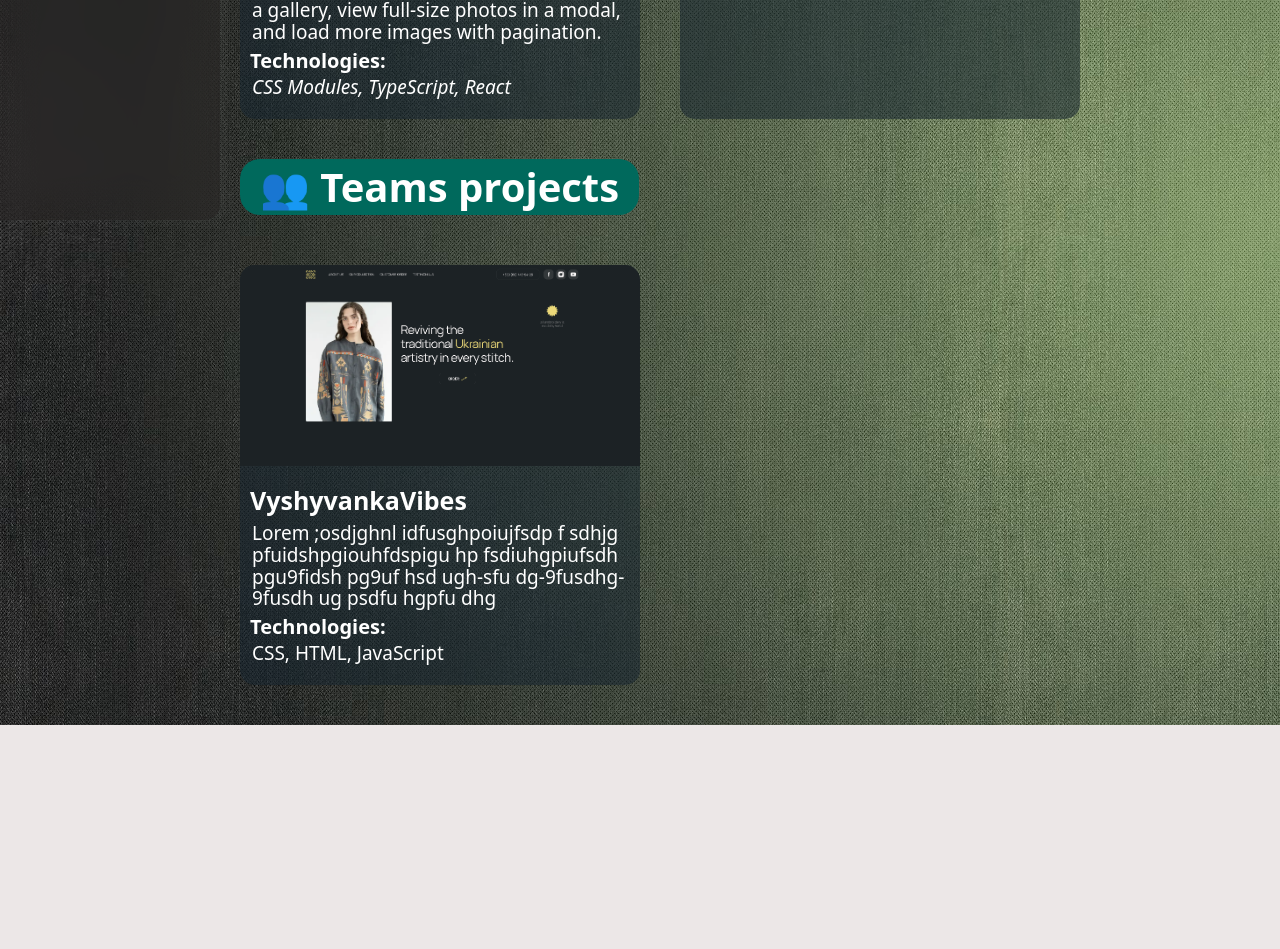
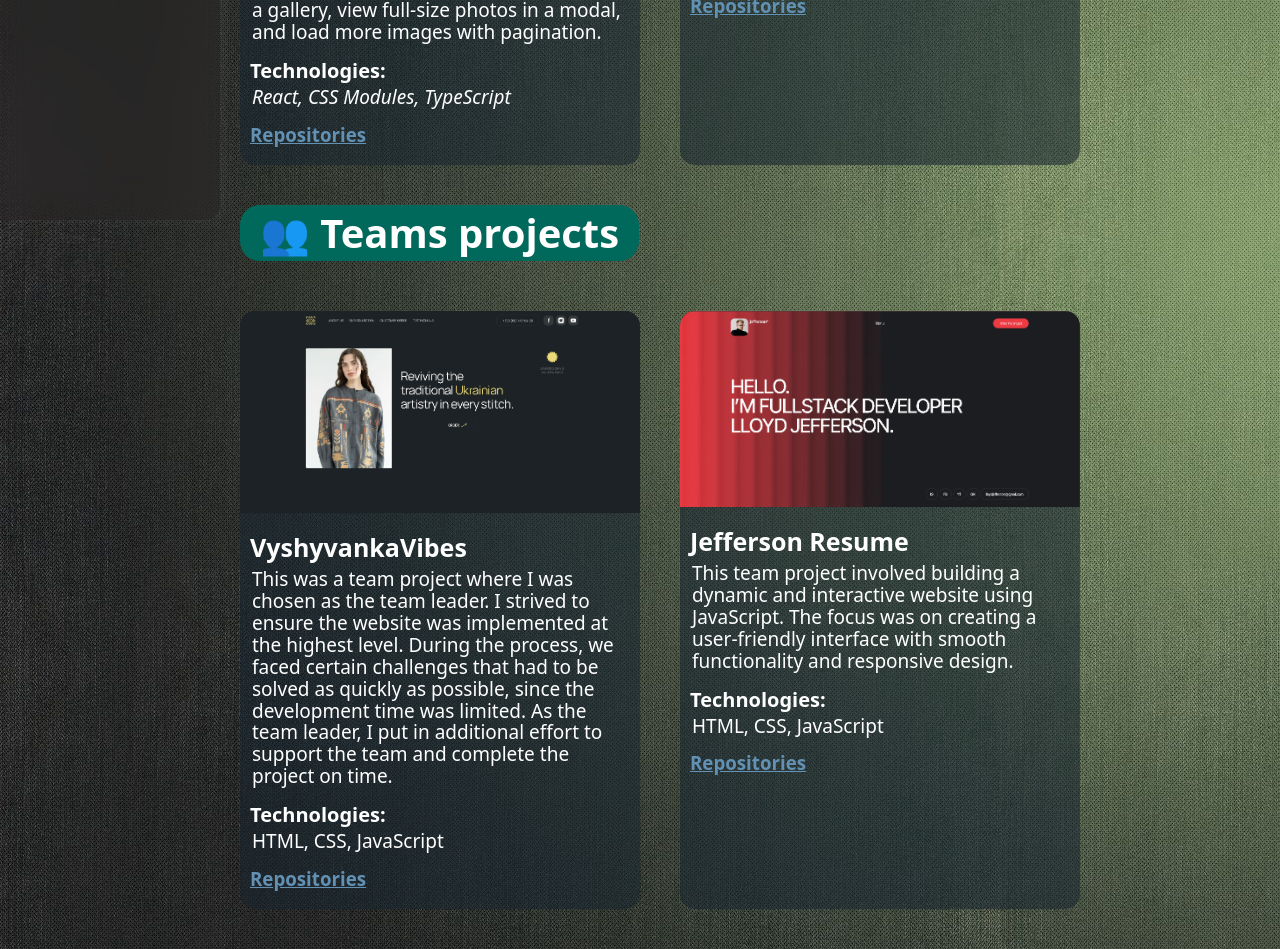
Before and after one commit to Dmytro-Hrytsyshyn/resume-site, a React (Vite) app: page /projects in a window 1280 px wide. Shown: the part 580-1529 px from the top of the page. Before the commit the page ends 1305 px from the top, so only its background shows below. Built offline with nearby package versions, Linux system fonts and the light colour scheme; a web font is replaced by a local one.

Commit message:
fix bugs add new projects and styles

```diff
--- a/src/App.module.css
+++ b/src/App.module.css
@@ -4,7 +4,7 @@
 }
 
 .content {
-  padding-right: 16px;
+  padding-right: 26px;
   margin-top: 30px;
   width: 100%;
 }
--- a/src/data/projects.jsx
+++ b/src/data/projects.jsx
@@ -6,7 +6,8 @@ export const projectList = [
     description:
       " Image Search App A simple image search application built with React, TypeScript, and the Unsplash API. Users can search for images by keyword, browse results in a gallery, view full-size photos in a modal, and load more images with pagination.",
     url: "https://ts-api-search-photo.vercel.app/",
-    language: ["CSS Modules", "TypeScript", "React"],
+    language: ["React", "CSS Modules", "TypeScript"],
+    rep: "https://github.com/Dmytro-Hrytsyshyn/TS-Api-SearchPhoto",
   },
   {
     name: "WebStudio",
@@ -15,15 +16,27 @@ export const projectList = [
     description:
       "A simple responsive web page. The project demonstrates the basics of HTML and CSS, focusing on semantic structure, styling, and adaptive layout.",
     url: "https://dmytro-hrytsyshyn.github.io/goit-markup-hw-02/index.html",
-    language: ["CSS", "HTML", "JavaScript"],
+    language: ["HTML", "CSS", "JavaScript"],
+    rep: "https://github.com/Dmytro-Hrytsyshyn/WebStudio",
   },
   {
     name: "VyshyvankaVibes",
     img: "/Image/sitePhoto/VV.png",
     type: "team",
     description:
-      "Lorem ;osdjghnl idfusghpoiujfsdp f sdhjg pfuidshpgiouhfdspigu hp fsdiuhgpiufsdh pgu9fidsh pg9uf hsd ugh-sfu dg-9fusdhg-9fusdh ug psdfu hgpfu dhg",
+      "This was a team project where I was chosen as the team leader. I strived to ensure the website was implemented at the highest level. During the process, we faced certain challenges that had to be solved as quickly as possible, since the development time was limited. As the team leader, I put in additional effort to support the team and complete the project on time.",
     url: "https://dmytro-hrytsyshyn.github.io/Fox4/",
-    language: ["CSS", "HTML", "JavaScript"],
+    language: ["HTML", "CSS", "JavaScript"],
+    rep: "https://github.com/Dmytro-Hrytsyshyn/Fox4",
+  },
+  {
+    name: "Jefferson Resume",
+    img: "/Image/sitePhoto/jeffersonResume.png",
+    type: "team",
+    description:
+      "This team project involved building a dynamic and interactive website using JavaScript. The focus was on creating a user-friendly interface with smooth functionality and responsive design.",
+    url: "https://remezovskyi2508.github.io/fullstack-developer-resume/",
+    language: ["HTML", "CSS", "JavaScript"],
+    rep: "https://github.com/remezovskyi2508/fullstack-developer-resume",
   },
 ];
--- a/src/index.css
+++ b/src/index.css
@@ -44,7 +44,3 @@ body,
   margin: 0;
   color: #ffffff;
 }
-
-.indent {
-  text-indent: 30px;
-}
--- a/src/page/CertificatePage/CertificatePage.module.css
+++ b/src/page/CertificatePage/CertificatePage.module.css
@@ -16,11 +16,16 @@
   display: none;
 }
 
+.photo {
+  width: 100%;
+  height: auto;
+}
+
 @media screen and (min-width: 1000px) {
   .certificate_list {
-    display: flex;
-    flex-wrap: wrap;
-    height: 800px;
+    grid-template-columns: 1fr 1fr;
+
+    height: 900px;
     border-radius: 15px;
   }
 
--- a/src/page/ProjectsPage/ListProjects.module.css
+++ b/src/page/ProjectsPage/ListProjects.module.css
@@ -13,6 +13,7 @@
   padding: 5px 20px;
   margin-bottom: 30px;
   font-size: 25px;
+  cursor: pointer;
 }
 
 .projects_list {
--- a/src/page/ProjectsPage/PersonalProjects/PersonalProjects.module.css
+++ b/src/page/ProjectsPage/PersonalProjects/AllProjectsStyle.module.css
@@ -6,6 +6,17 @@
   cursor: pointer;
   background-color: #17253091;
   overflow: hidden;
+}
+
+.rep_link {
+  text-decoration: underline;
+  color: #6291b4;
+  padding: 20px 0;
+  transition: 0.3s;
+}
+
+.rep_link:hover {
+  color: #a5bed1;
 }
 
 .indent {
@@ -30,9 +41,11 @@
 .span_marg {
   margin-bottom: 5px;
 }
+
 .font_style {
   font-size: 19px;
   margin-left: 2px;
+  margin-bottom: 15px;
 }
 
 @media screen and (min-width: 1000px) {
@@ -72,6 +85,7 @@
   }
 
   .project_item:hover .visit_site_container_content {
+    display: block;
     opacity: 1;
   }
 
--- a/src/page/ProjectsPage/PersonalProjects/PersonalProjects.jsx
+++ b/src/page/ProjectsPage/PersonalProjects/PersonalProjects.jsx
@@ -1,4 +1,4 @@
-import style from "../PersonalProjects/PersonalProjects.module.css";
+import style from "../PersonalProjects/AllProjectsStyle.module.css";
 
 const PersonalProjects = ({ personalProjects }) => {
   return (
@@ -27,6 +27,11 @@ const PersonalProjects = ({ personalProjects }) => {
             <p className={style.font_style}>
               <i>{item.language.join(", ")}</i>
             </p>
+            <h3>
+              <a target="_blank" className={style.rep_link} href={item.rep}>
+                Repositories
+              </a>
+            </h3>
           </div>
         </li>
       ))}
--- a/src/page/ProjectsPage/TeamProjects/TeamProjects.jsx
+++ b/src/page/ProjectsPage/TeamProjects/TeamProjects.jsx
@@ -1,4 +1,4 @@
-import style from "../PersonalProjects/PersonalProjects.module.css";
+import style from "../PersonalProjects/AllProjectsStyle.module.css";
 
 const TeamProjects = ({ teamProjects }) => {
   return (
@@ -23,6 +23,11 @@ const TeamProjects = ({ teamProjects }) => {
             </div>
             <h4 className={style.lang_title}>Technologies:</h4>
             <p className={style.font_style}>{item.language.join(", ")}</p>
+            <h3>
+              <a target="_blank" className={style.rep_link} href={item.rep}>
+                Repositories
+              </a>
+            </h3>
           </div>
         </li>
       ))}
```
Also changed, not shown: src/components/Sidebar/Sidebar.jsx (+7 -0 lines), src/components/Sidebar/Sidebar.module.css (+114 -0 lines), public/Image/sitePhoto/jeffersonResume.png (added).
